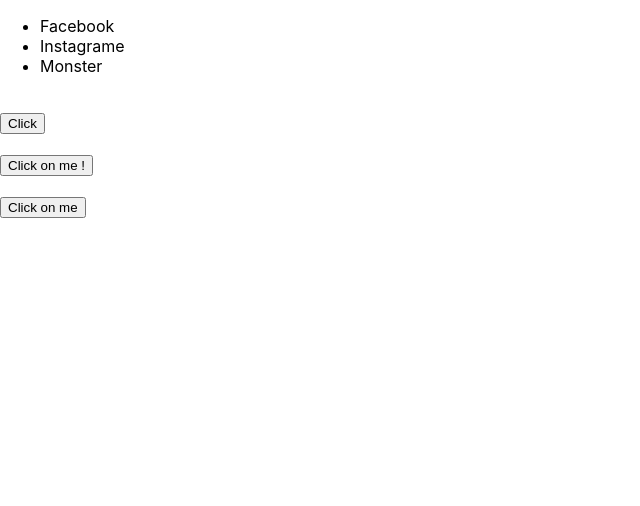
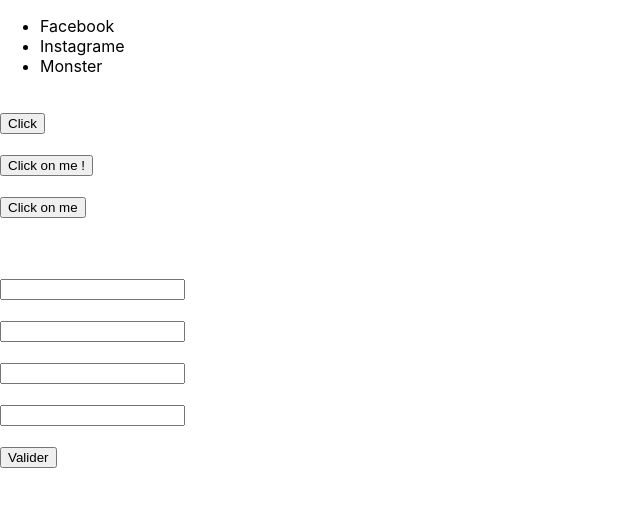
Before and after one commit to thanosremi/reactcours, a React (Create React App) app in the folder mon-app/: page / in a window 1280 px wide. Shown: the top 506 px of the page, without its empty margins (0-640 px from the left). Built offline with nearby package versions, Linux system fonts and the light colour scheme.

Commit message:
create form

```diff
--- a/mon-app/src/App.js
+++ b/mon-app/src/App.js
@@ -5,12 +5,14 @@
 import {Bouton} from './components/bouton.js';
 import {Bouton2} from './components/bouton2.js';
 import {Bouton3} from './components/bouton3.js';
+import {Form} from './components/formulaire.js';
 
 function App() {
   const laListe = <List/>;
   const leBouton = <Bouton/>;
   const leBouton2 = <Bouton2 value="Click on me !"/>;
   const leBouton3 = <Bouton3/>;
+  const laForme = <Form/>;
 
   return (
     <div>
@@ -21,6 +23,8 @@
       { leBouton2 }
       <br/>
       { leBouton3 }
+      <br/><br/><br/>
+      { laForme }
     </div>
   );
 }
--- /dev/null
+++ b/mon-app/src/components/formulaire.js
@@ -0,0 +1,33 @@
+import React from 'react';
+
+export class Form extends React.Component{
+    constructor(props){
+        super(props)
+        this.state = {
+            value: "Click on me"
+        }
+    }
+
+    recupValeur(){
+        const value = ""
+        this.setState({
+            value: this.props.value
+        })
+    }
+
+    render(){
+        return(
+        <div>
+            <input type="text" onChange={() => this.recupValeur()}/>
+            <br/><br/>
+            <input type="text" onChange={() => this.recupValeur()}/>
+            <br/><br/>
+            <input type="text" onChange={() => this.recupValeur()}/>
+            <br/><br/>
+            <input type="text" onChange={() => this.recupValeur()}/>
+            <br/><br/>
+            <button type="submit">Valider</button>
+        </div>
+        );
+    }
+}
```
